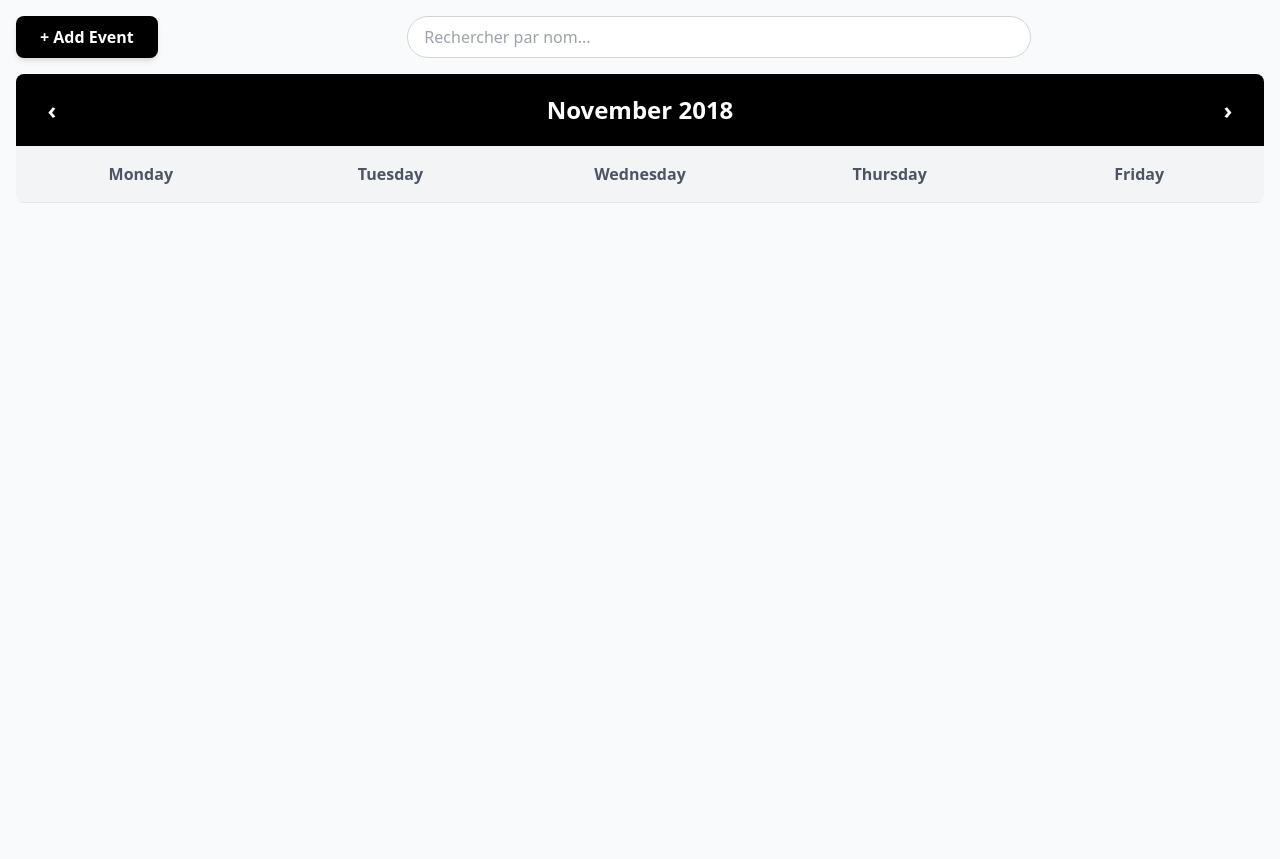
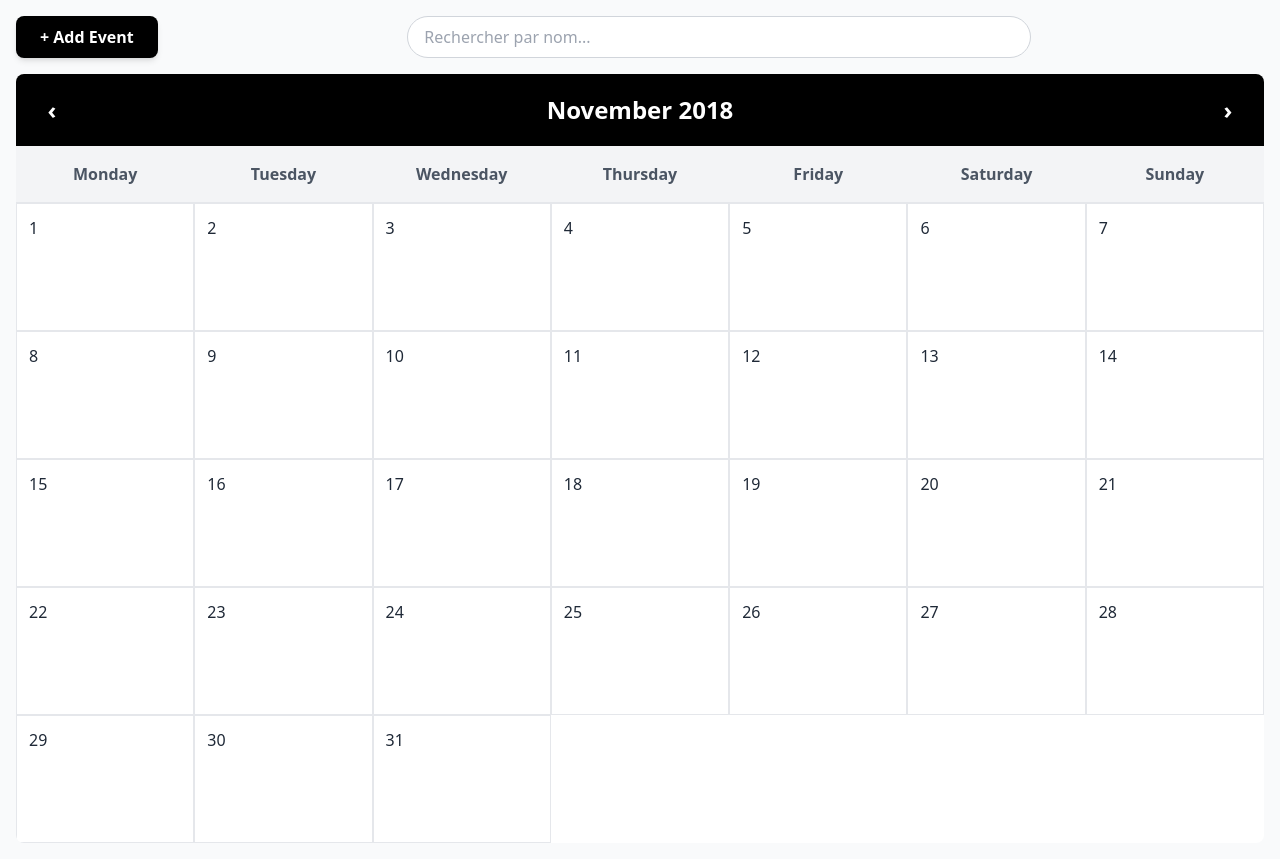
Before and after one commit to chaimaa-elomrani/Gourmet, a website: page index.html in a window 1280 px wide. Before the commit the page ends 800 px from the top, so only its background shows below. Drawn offline with nearby package versions, Linux system fonts and the light colour scheme.

Commit message:
added a loop in  js to show all the days of the month without creating them manually in the html with the data-date that is created with each box so that we can use it to detect where to place the events for example

```diff
--- a/index.html
+++ b/index.html
@@ -69,19 +69,39 @@
                 </button>
             </div>
 
-            <div class="grid grid-cols-5 bg-gray-100">
+            <div class="grid grid-cols-7 bg-gray-100">
                 <div class="p-4 text-center font-semibold text-gray-600 border-b border-gray-200">Monday</div>
                 <div class="p-4 text-center font-semibold text-gray-600 border-b border-gray-200">Tuesday</div>
                 <div class="p-4 text-center font-semibold text-gray-600 border-b border-gray-200">Wednesday</div>
                 <div class="p-4 text-center font-semibold text-gray-600 border-b border-gray-200">Thursday</div>
                 <div class="p-4 text-center font-semibold text-gray-600 border-b border-gray-200">Friday</div>
+                <div class="p-4 text-center font-semibold text-gray-600 border-b border-gray-200">Saturday</div>
+                <div class="p-4 text-center font-semibold text-gray-600 border-b border-gray-200">Sunday</div>
             </div>
 
-            <div id="calendarGrid" class="grid grid-cols-5">
+            <div id="calendarGrid" class="grid grid-cols-7">
             </div>
         </div>
     </div>
 
+   <script>
+     const calendarGrid = document.getElementById('calendarGrid');
+     const year = 2025;
+     const month = 9;
+     const monthDays = new Date(year, month + 1 ,0).getDate();
+
+     for (let day=1 ; day<= monthDays ; day++){
+        const dayBox = document.createElement("div");
+        dayBox.className = 'min-h-32 p-3 border border-gray-200 hover:bg-gray-50 transition duration-150';
+        dayBox.innerHTML = `<div class="text-gray-800 font-medium">${day}</div>`;
+
+        dayBox.dataset.date = `${year}-${month+1}-${day}`;
+
+        calendarGrid.appendChild(dayBox);
+     }
+   </script>
+
+
 
 </body>
 </html>
```
